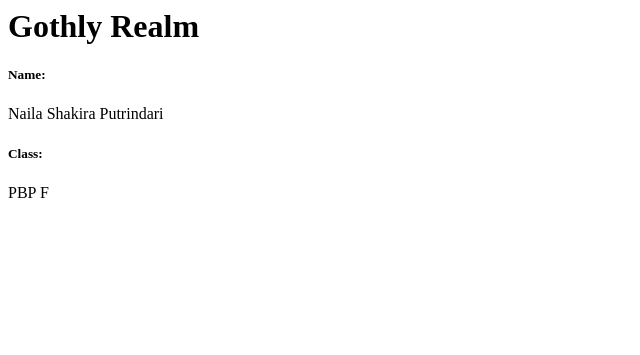
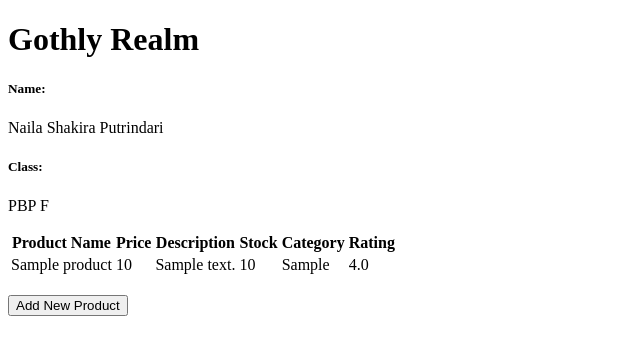
Before and after one commit to nelsha/e-commerce, a Django app: page / in a window 1280 px wide. Shown: the top 355 px of the page, without its empty margins (0-640 px from the left). Run offline with Django 5.2, Linux system fonts and the light colour scheme; tables that the repository leaves empty hold one stand-in row (values such as "Sample post").

Commit message:
Membuat fitur pengambilan data product

```diff
--- a/e_shop/settings.py
+++ b/e_shop/settings.py
@@ -25,7 +25,7 @@ SECRET_KEY = 'django-insecure-0)g+n9#88ym#k1k*hjro5s^p2bxyv5(+uvroy11g#3=sn+2b$c
 # SECURITY WARNING: don't run with debug turned on in production!
 DEBUG = True
 
-ALLOWED_HOSTS = ["localhost", "127.0.0.1", "naila-shakira-eshop.pbp.cs.ui.ac.id"]
+ALLOWED_HOSTS = ["localhost", "127.0.0.1", "naila-shakira-gothlyrealm.pbp.cs.ui.ac.id"]
 
 
 # Application definition
@@ -55,7 +55,7 @@ ROOT_URLCONF = 'e_shop.urls'
 TEMPLATES = [
     {
         'BACKEND': 'django.template.backends.django.DjangoTemplates',
-        'DIRS': [],
+        'DIRS': [BASE_DIR / 'templates'],
         'APP_DIRS': True,
         'OPTIONS': {
             'context_processors': [
--- a/main/models.py
+++ b/main/models.py
@@ -1,3 +1,4 @@
+import uuid
 from django.db import models
 from django.core.exceptions import ValidationError
 
@@ -6,6 +7,7 @@ def validate_rating(value):
         raise ValidationError('Rating cannot be more than 5.0')
 
 class Product(models.Model):
+    id = models.UUIDField(primary_key=True, default=uuid.uuid4, editable=False)
     name = models.CharField(max_length=100)
     price = models.IntegerField()
     description = models.TextField()
--- a/main/templates/main.html
+++ b/main/templates/main.html
@@ -1,6 +1,41 @@
+{% extends 'base.html' %}
+{% block content %}
 <h1>Gothly Realm</h1>
 
 <h5>Name: </h5>
 <p>{{ name }}<p>
 <h5>Class: </h5>
 <p>{{ class }}<p>
+
+{% if not products %}
+<p>Belum ada data produk pada Gothly Realm.</p>
+{% else %}
+<table>
+    <tr>
+    <th>Product Name</th>
+    <th>Price</th>
+    <th>Description</th>
+    <th>Stock</th>
+    <th>Category</th>
+    <th>Rating</th>
+    </tr>
+
+    {% for product in products %}
+    <tr>
+    <td>{{product.name}}</td>
+    <td>{{product.price}}</td>
+    <td>{{product.description}}</td>
+    <td>{{product.stock}}</td>
+    <td>{{product.category}}</td>
+    <td>{{product.rating}}</td>
+    </tr>
+    {% endfor %}
+</table>
+{% endif %}
+
+<br />
+
+<a href="{% url 'main:add_product' %}">
+    <button>Add New Product</button>
+</a>
+{% endblock content %}
--- a/main/urls.py
+++ b/main/urls.py
@@ -1,8 +1,13 @@
 from django.urls import path
-from main.views import show_main
+from main.views import show_main, add_product, show_xml, show_json, show_xml_by_id, show_json_by_id
 
 app_name = 'main'
 
 urlpatterns = [
     path('', show_main, name='show_main'),
+    path('add-product', add_product, name='add_product'),
+    path('xml/', show_xml, name='show_xml'),
+    path('json/', show_json, name='show_json'),
+    path('xml/<str:id>/', show_xml_by_id, name='show_xml_by_id'),
+path('json/<str:id>/', show_json_by_id, name='show_json_by_id'),
 ]
--- a/main/views.py
+++ b/main/views.py
@@ -1,10 +1,43 @@
-from django.shortcuts import render
+from django.http import HttpResponse
+from django.core import serializers
+from django.shortcuts import render, redirect
+from main.forms import ProductForm
+from main.models import Product
 
 # Create your views here.
 def show_main(request):
+    products = Product.objects.all()
+
     context = {
         'name': 'Naila Shakira Putrindari',
-        'class': 'PBP F'
+        'class': 'PBP F',
+        'products': products
     }
 
     return render(request, "main.html", context)
+
+def add_product(request):
+    form = ProductForm(request.POST or None)
+
+    if form.is_valid() and request.method == "POST":
+        form.save()
+        return redirect('main:show_main')
+
+    context = {'form': form}
+    return render(request, "add_product.html", context)
+
+def show_xml(request):
+    data = Product.objects.all()
+    return HttpResponse(serializers.serialize("xml", data), content_type="application/xml")
+
+def show_json(request):
+    data = Product.objects.all()
+    return HttpResponse(serializers.serialize("json", data), content_type="application/json")
+
+def show_xml_by_id(request, id):
+    data = Product.objects.filter(pk=id)
+    return HttpResponse(serializers.serialize("xml", data), content_type="application/xml")
+
+def show_json_by_id(request, id):
+    data = Product.objects.filter(pk=id)
+    return HttpResponse(serializers.serialize("json", data), content_type="application/json")
--- /dev/null
+++ b/templates/base.html
@@ -0,0 +1,13 @@
+{% load static %}
+<!DOCTYPE html>
+<html lang="en">
+  <head>
+    <meta charset="UTF-8" />
+    <meta name="viewport" content="width=device-width, initial-scale=1.0" />
+    {% block meta %} {% endblock meta %}
+  </head>
+
+  <body>
+    {% block content %} {% endblock content %}
+  </body>
+</html>
```
Also changed, not shown: main/forms.py (added, +7 -0 lines), main/templates/add_product.html (added, +18 -0 lines), main/migrations/0002_alter_product_id.py (added).
